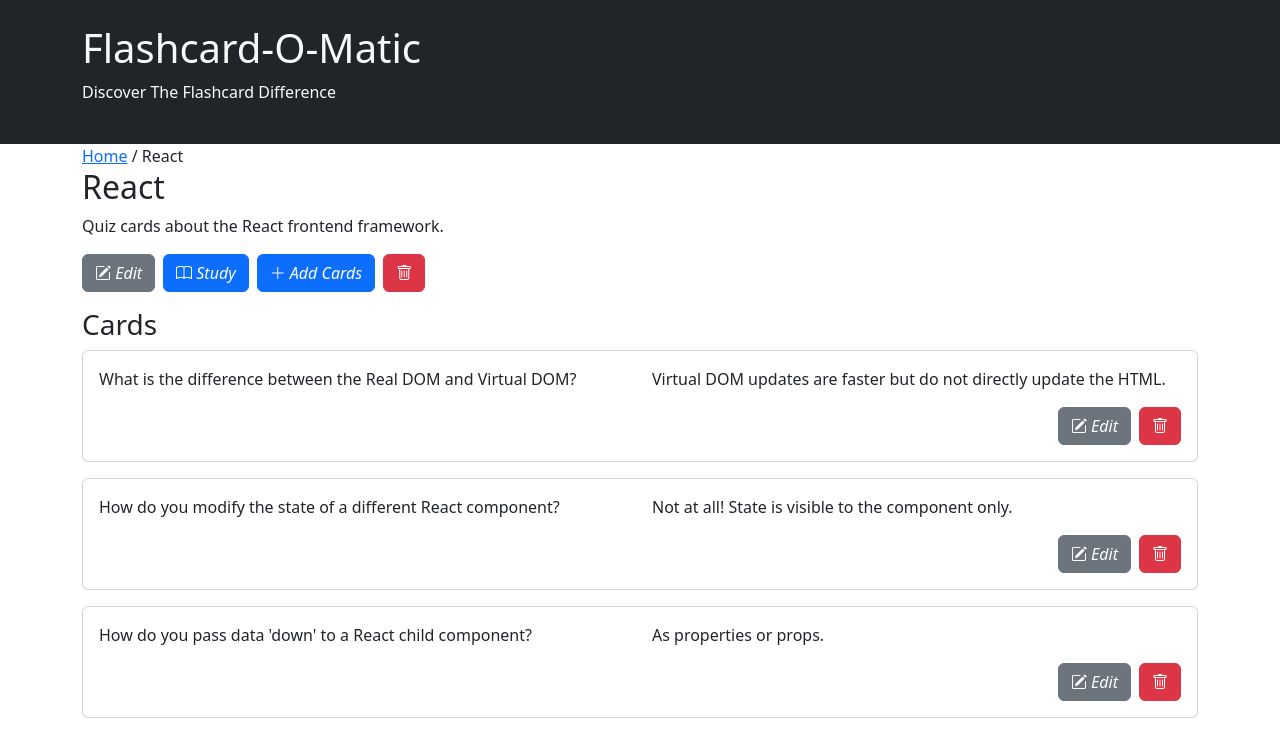
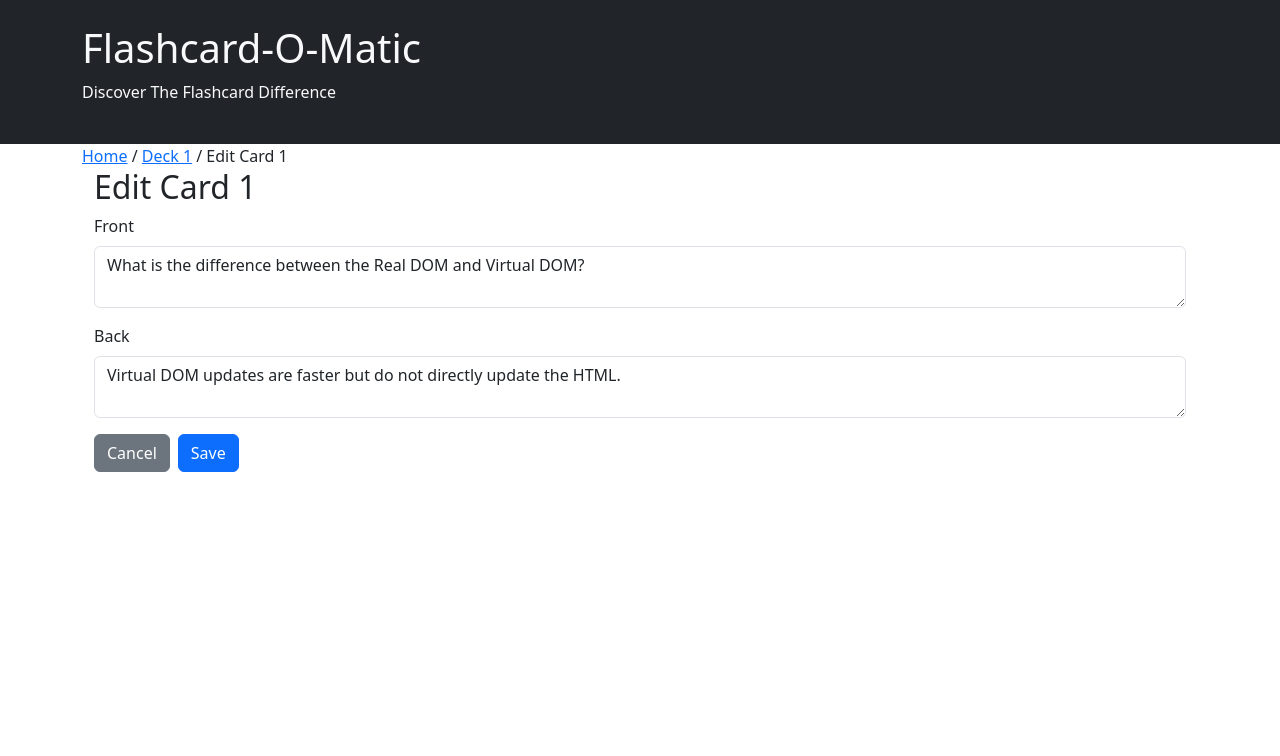
Before and after one commit to jkfaris94/Flashcard-O-Matic, a React (Create React App) app: page /decks/1/cards/1/edit in a window 1280 px wide. Before the commit this address led to /decks/1. Shown: the top 756 px of the page. Built offline with nearby package versions, Linux system fonts and the light colour scheme.

Commit message:
all tests are passing now. changed EditCard to fetch once for Decks and Cards instead of 2 fetches inside of the useEfect. specified redirect if 404 in card response

```diff
--- a/src/App.js
+++ b/src/App.js
@@ -15,17 +15,15 @@ function App() {
       <Header />
       <div className="container">
       <Routes>
-        <Route path="/" element={<Decks />}></Route>
+        <Route path="/" element={<Decks />} />
 
-        <Route path="decks">
-        <Route path="new" element={<CreateDeck />} />
-          <Route path=":deckId" element={<Deck />} />
-          <Route path=":deckId/edit" element={<EditDeck />} />
-          <Route path=":deckId/study" element={<Study />} />
-          <Route path=":deckId/cards/new" element={<AddCard />} />
-          <Route path=":deckId/cards/:cardId" element={<Card />} />
-          <Route path=":deckId/cards/:cardId/edit" element={<EditCard />} />
-        </Route>
+        <Route path="/decks/new" element={<CreateDeck />} />
+        <Route path="/decks/:deckId" element={<Deck />} />
+        <Route path="/decks/:deckId/edit" element={<EditDeck />} />
+        <Route path="/decks/:deckId/study" element={<Study />} />
+        <Route path="/decks/:deckId/cards/new" element={<AddCard />} />
+        <Route path="/decks/:deckId/cards/:cardId" element={<Card />} />
+        <Route path="/decks/:deckId/cards/:cardId/edit" element={<EditCard />} />
 
         <Route path="*" element={<div>Not Found</div>} />
       </Routes>
--- a/src/cards/Card.js
+++ b/src/cards/Card.js
@@ -1,20 +1,20 @@
 import React from "react";
 import { Link } from "react-router-dom"
 
-function Card ({ card, deckId }) {
-
-    const handleDeleteCard = () => {
-        const confirm = window.confirm("Delete this card?");
-        if (confirm) {
-            fetch(`http://mockhost/decks/${deckId}/cards/${card.id}`, {
-                method: "DELETE",
-            })
-            .then(() => {
-                window.location.reload();
-            })
-            .catch(console.error);
-        }
-    };
+function Card({ card, deckId, onDelete }) {
+  const handleDeleteCard = async () => {
+    const confirmDelete = window.confirm("Delete this card?");
+    if (confirmDelete) {
+      try {
+        await fetch(`http://mockhost/decks/${deckId}/cards/${card.id}`, {
+          method: "DELETE",
+        });
+        onDelete(card.id);
+      } catch (error) {
+        console.error("Failed to delete card:", error);
+      }
+    }
+  };
 
     return (
         <div className="card mb-3">
@@ -28,13 +28,11 @@ function Card ({ card, deckId }) {
             </div>
           </div>
           <div className="d-flex justify-content-end">
-            <Link to={`/decks/${deckId}/cards/${card.id}/edit`}>
-              <button className="btn btn-secondary me-2">
-                <i class="bi bi-pencil-square"> Edit </i>
-              </button>
+            <Link to={`/decks/${deckId}/cards/${card.id}/edit`} className="btn btn-secondary me-2">
+                <i className="bi bi-pencil-square"></i> Edit
             </Link>
             <button className="btn btn-danger" onClick={handleDeleteCard}>
-            <i class="bi bi-trash" />
+            <i className="bi bi-trash" />
             </button>
           </div>
         </div>
--- a/src/cards/EditCard.js
+++ b/src/cards/EditCard.js
@@ -4,46 +4,41 @@ import CardForm from "./CardForm";
 
 function EditCard() {
   const { deckId, cardId } = useParams();
+  const navigate = useNavigate();
+  const [deck, setDeck] = useState(null);
   const [formData, setFormData] = useState({ front: "", back: "" });
-  const [deck, setDeck] = useState(null);
-  const navigate = useNavigate();
+
+  console.log("EditCard rendered");
 
   useEffect(() => {
     const abortController = new AbortController();
 
-    async function loadData() {
+    async function loadCard() {
       try {
-        const deckResponse = await fetch(`http://mockhost/decks/${deckId}`, {
+        const cardResponse = await fetch(`http://mockhost/decks/${deckId}/cards/${cardId}`, {
           signal: abortController.signal,
         });
-        const deckData = await deckResponse.json();
-        setDeck(deckData);
 
-        const cardResponse = await fetch(
-          `http://mockhost/decks/${deckId}/cards/${cardId}`,
-          { signal: abortController.signal }
-        );
-
-        if (!cardResponse.ok) {
+        if (cardResponse.status === 404) {
           navigate(`/decks/${deckId}`);
           return;
         }
 
         const cardData = await cardResponse.json();
         setFormData({ front: cardData.front, back: cardData.back });
+        setDeck({ id: deckId, name: `Deck ${deckId}` });
 
       } catch (error) {
         if (error.name !== "AbortError") {
-          console.error("Failed to load data:", error);
+          console.error("Failed to load card:", error);
           navigate("/");
         }
       }
     }
 
-    loadData();
+    loadCard();
     return () => abortController.abort();
   }, [deckId, cardId, navigate]);
-
   const handleChange = ({ target }) => {
     setFormData({ ...formData, [target.name]: target.value });
   };
@@ -70,7 +65,9 @@ function EditCard() {
     }
   };
 
-  if (!deck) return <p>Loading...</p>;
+  if (!deck || formData.front === "" && formData.back === "") {
+    return <p>Loading...</p>;
+  }
 
   return (
     <>
--- a/src/common/Header.js
+++ b/src/common/Header.js
@@ -1,8 +1,8 @@
 function Header () {
     return (
 
-        <div class="bg-dark text-start text-light p-4">
-            <div class="container" >
+        <div className="bg-dark text-start text-light p-4">
+            <div className="container" >
                 <h1>Flashcard-O-Matic</h1>
                 <p>Discover The Flashcard Difference</p>
             </div>
--- a/src/decks/Deck.js
+++ b/src/decks/Deck.js
@@ -60,16 +60,16 @@ function Deck() {
         {/* action buttons */}
         <div style={{ marginBottom: "1rem", display: "flex", gap: "0.5rem" }}>
         <Link to={`/decks/${deckId}/edit`} className="btn btn-secondary">
-        <i class="bi bi-pencil-square"> Edit </i>
+        <i className="bi bi-pencil-square"> Edit </i>
         </Link>
         <Link to={`/decks/${deckId}/study`} className="btn btn-primary">
-        <i class="bi bi-book"> Study </i>
+        <i className="bi bi-book"> Study </i>
         </Link>
         <Link to={`/decks/${deckId}/cards/new`} className="btn btn-primary">
-        <i class="bi bi-plus-lg"> Add Cards </i>
+        <i className="bi bi-plus-lg"> Add Cards </i>
         </Link>
         <button onClick={handleDeleteDeck} className="btn btn-danger">
-          <i class="bi bi-trash" />
+          <i className="bi bi-trash" />
         </button>
       </div>
       {/* Cards List */}
```
